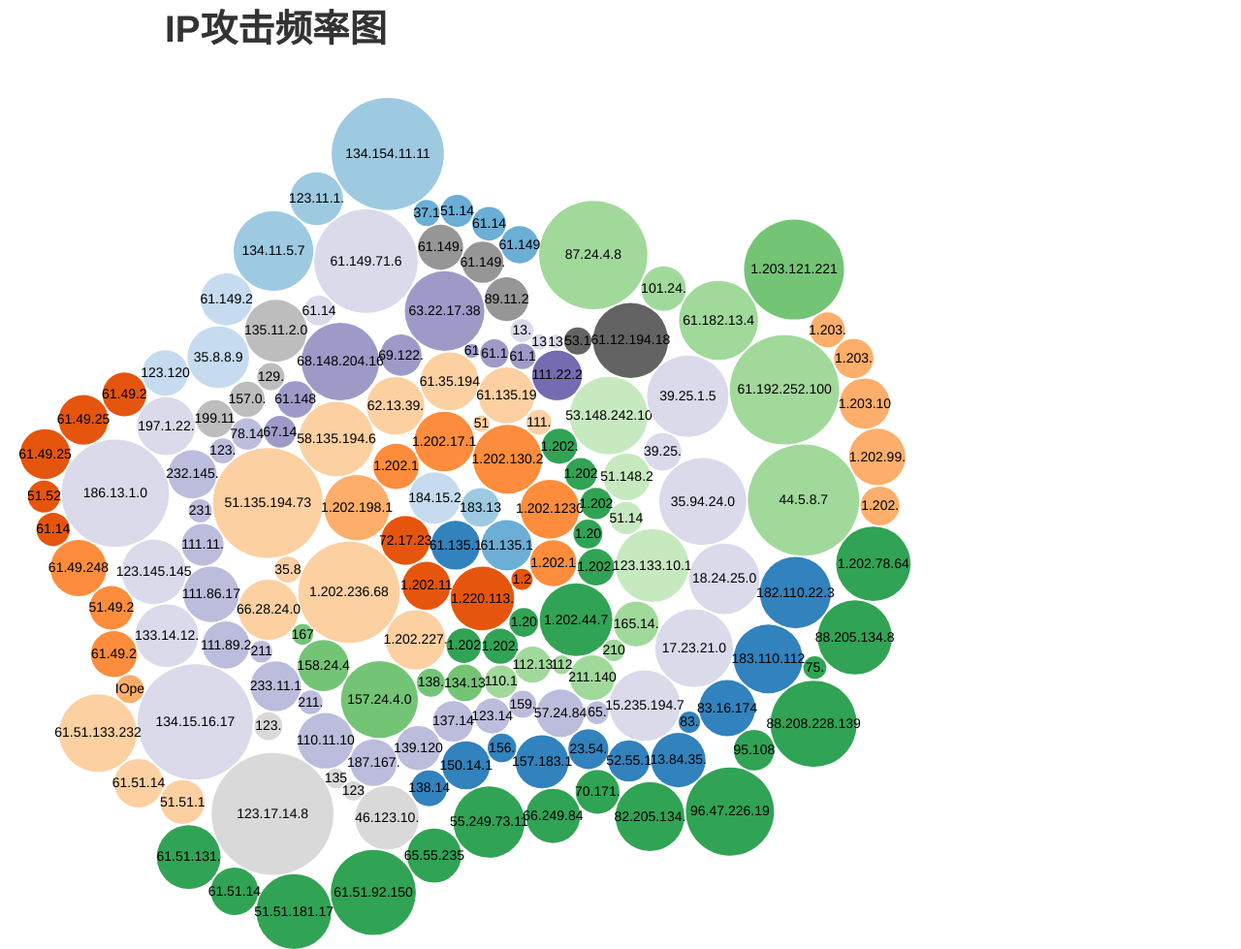
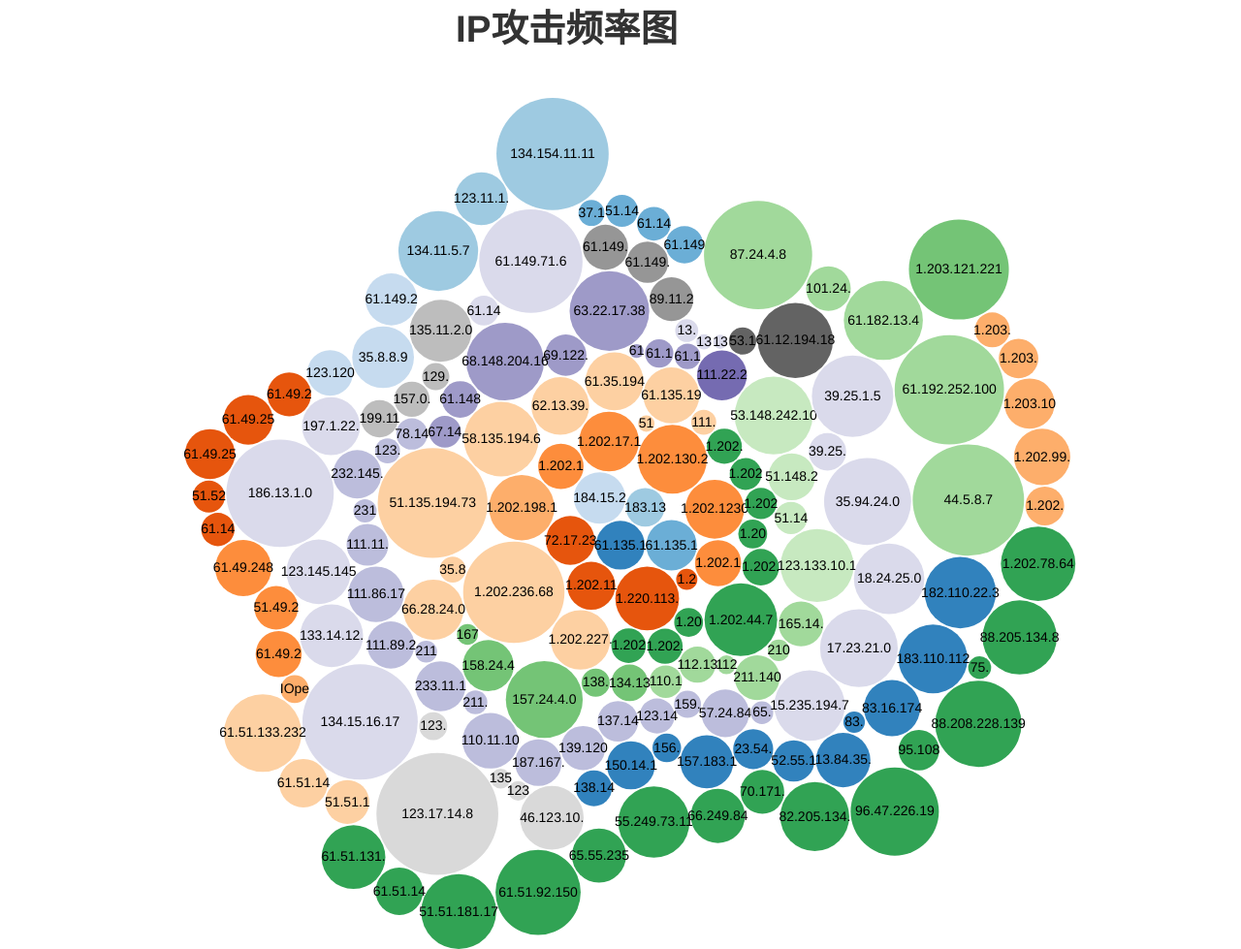
Before and after one commit to pymmrd/d3demo, a plain HTML site: page bubble.html in a window 1280 px wide. Shown: the whole page at 97% size. Drawn offline with Linux system fonts and the light colour scheme.

Commit message:
bubule.html

```diff
--- a/bubble.html
+++ b/bubble.html
@@ -6,8 +6,7 @@
   </head>
   <body>
     <div class="container">
-        <h1>IP攻击频率图</h1>
-    </div>
+      <h1 style="margin-left:300px;">IP攻击频率图</h1>
       <script type="text/javascript">
       var diameter = 960,
           format = d3.format(",d"),
@@ -18,7 +17,7 @@
           .size([diameter, diameter])
           .padding(1.5);
 
-    var svg = d3.select("body").append("svg")
+      var svg = d3.select("div").append("svg")
           .attr("width", diameter)
           .attr("height", diameter)
           .attr("class", "bubble");
@@ -58,5 +57,6 @@
       }
       d3.select(self.frameElement).style("height", diameter + "px");
       </script>
+    </div>
   </body>
 <html>
```
Also changed, not shown: index.html (+4 -1 lines). Lines whose indentation alone changed are shown as unchanged.
